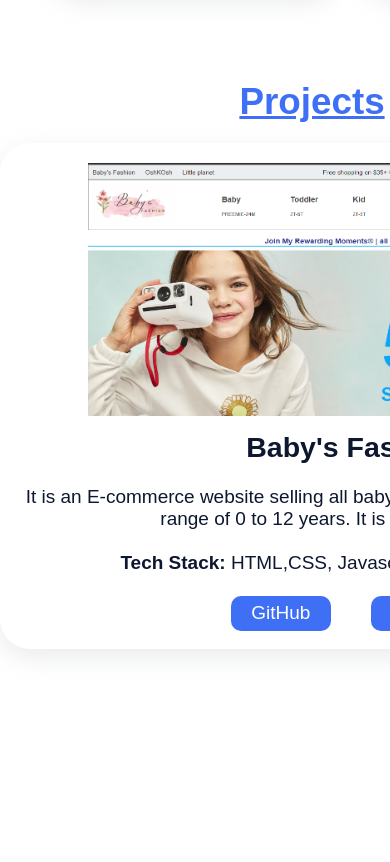
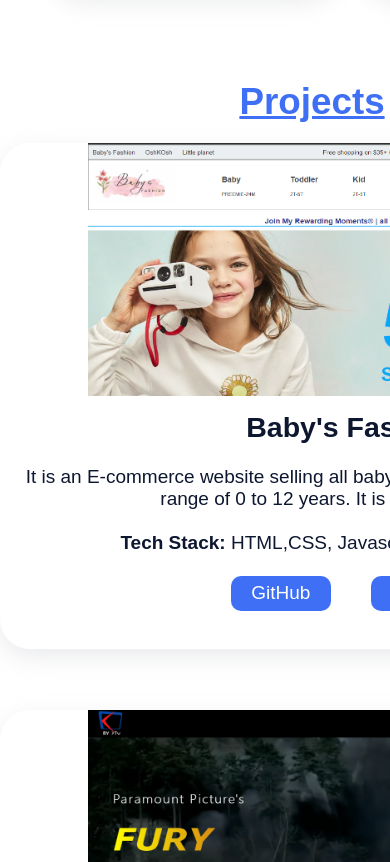
Before and after one commit to Ajit-kumar-khatua/Ajit-kumar-khatua.github.io, a website: page index.html in a window 390 px wide. Shown: the part 4546-5408 px from the top of the page. Drawn offline with Linux system fonts and the light colour scheme; files whose address does not match are found by name.

Commit message:
Project section added

```diff
--- a/style.css
+++ b/style.css
@@ -664,7 +664,7 @@ body {
         display: grid;
         grid-template-columns: repeat(1,1fr);
         grid-auto-rows: auto;
-        gap: 15%;
+        gap: 3%;
         width: 180%;
         margin: auto;
         margin-top: 5%;
@@ -682,7 +682,7 @@ body {
     .project-card img{
         width: 80%;
         height: 50%;
-        margin: 20px 0px 10px 5%;
+        margin: 0px 0px 10px 5%;
     }
     .project-card p{
         margin-left: 20px;
```
